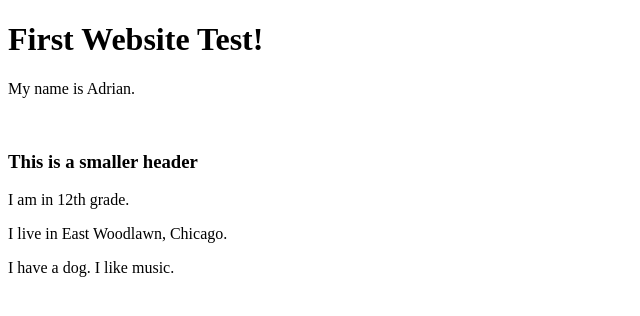
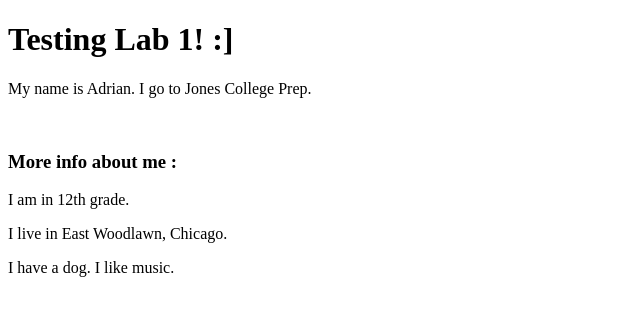
Before and after one commit to anurani1/itmd-361, a plain HTML site: page lab-1/index.html in a window 1280 px wide. Shown: the whole page, without its empty margins (0-640 px from the left). Drawn offline with Linux system fonts and the light colour scheme.

Commit message:
project created

```diff
--- a/lab-1/index.html
+++ b/lab-1/index.html
@@ -2,13 +2,13 @@
 <html lang="en">
 <head>
   <meta charset="UTF-8">
-  <title>Lab 1 : First Website</title>
+  <title>This is my Lab 1 Website!</title>
 </head>
 <body>
-  <h1>First Website Test!</h1>
-  <p>My name is Adrian.</p>
+  <h1>Testing Lab 1! :]</h1>
+  <p>My name is Adrian. I go to Jones College Prep.</p>
   <br>
-  <h3>This is a smaller header</h3>
+  <h3>More info about me : </h3>
   <p>I am in 12th grade.</p>
   <p>I live in East Woodlawn, Chicago.</p>
   <p>I have a dog. I like music.</p>
```
